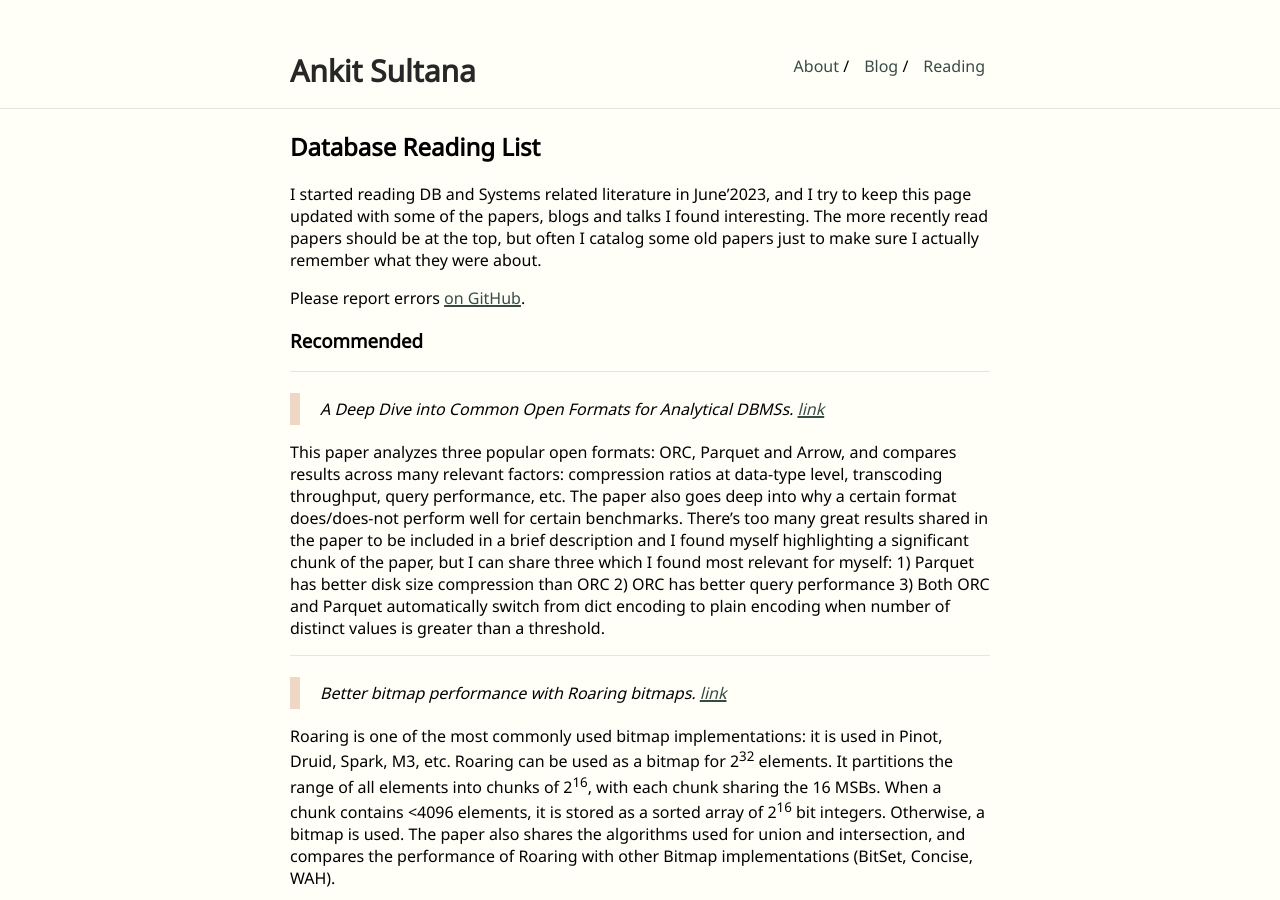
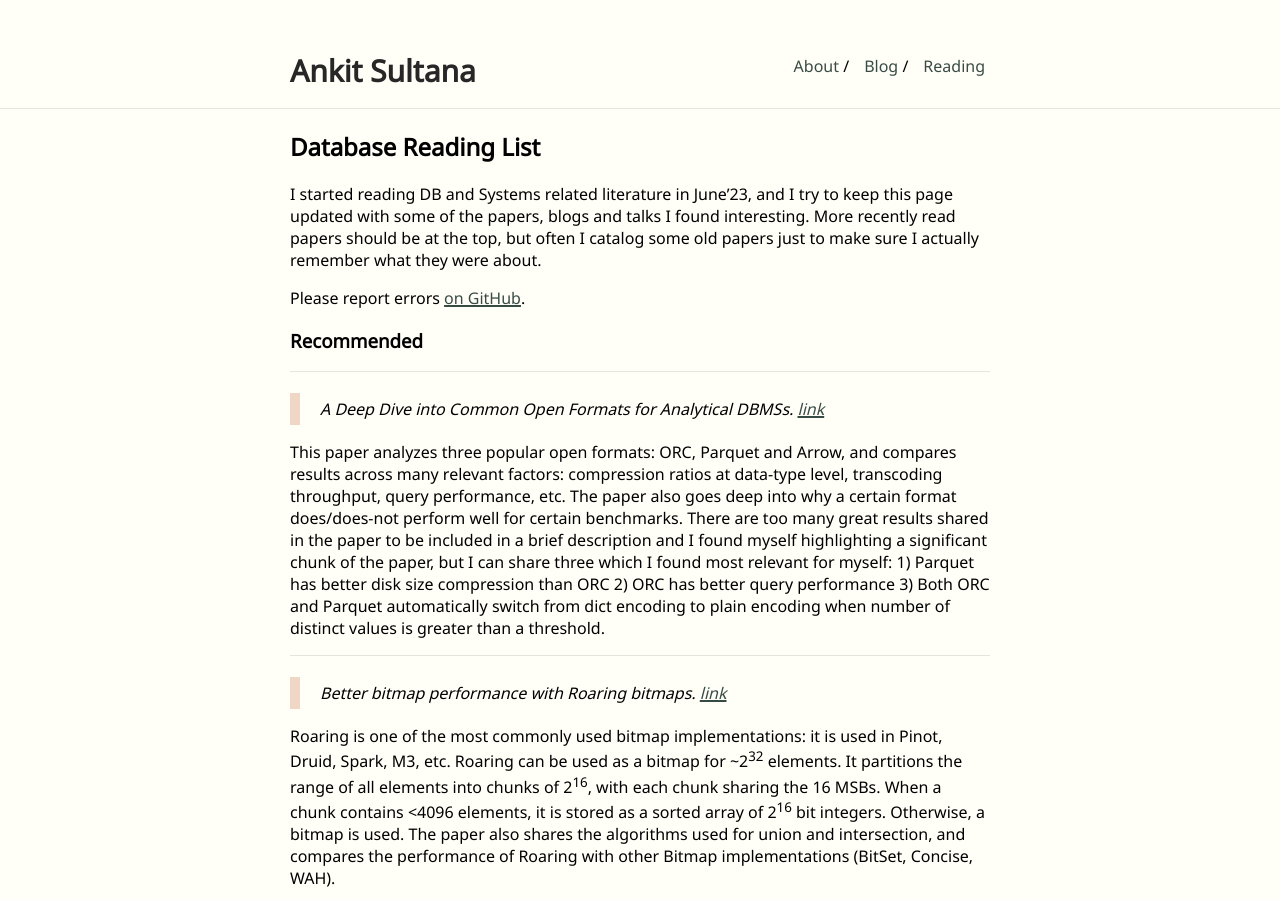
Before and after one commit to ankitsultana/ankitsultana.github.io, a Jekyll site: the page built from _posts/2023-09-19-reading-list.md, in a window 1280 px wide and 900 px high. Built offline with Jekyll 4.4.1, drawn with Linux system fonts in a browser that asks for light colours.

Commit message:
minor grammar

```diff
--- a/_posts/2023-09-19-reading-list.md
+++ b/_posts/2023-09-19-reading-list.md
@@ -8,8 +8,8 @@ blog_post: true
 
 ## Database Reading List
 
-I started reading DB and Systems related literature in June'2023, and I try to keep this page
-updated with some of the papers, blogs and talks I found interesting. The more recently read
+I started reading DB and Systems related literature in June'23, and I try to keep this page
+updated with some of the papers, blogs and talks I found interesting. More recently read
 papers should be at the top, but often I catalog some old papers just to make sure I actually
 remember what they were about.
 
@@ -25,7 +25,7 @@ A Deep Dive into Common Open Formats for Analytical DBMSs. <a href="https://arxi
 
 This paper analyzes three popular open formats: ORC, Parquet and Arrow, and compares results across many relevant
 factors: compression ratios at data-type level, transcoding throughput, query performance, etc. The paper also goes
-deep into why a certain format does/does-not perform well for certain benchmarks. There's too many great results
+deep into why a certain format does/does-not perform well for certain benchmarks. There are too many great results
 shared in the paper to be included in a brief description and I found myself highlighting a significant chunk of
 the paper, but I can share three which I found most relevant for myself: 1) Parquet has better disk size compression
 than ORC 2) ORC has better query performance 3) Both ORC and Parquet automatically switch from dict encoding to
@@ -38,7 +38,7 @@ Better bitmap performance with Roaring bitmaps. <a href="https://arxiv.org/pdf/1
 </div>
 
 Roaring is one of the most commonly used bitmap implementations: it is used in Pinot, Druid, Spark, M3, etc. Roaring can be used
-as a bitmap for 2<sup>32</sup> elements. It partitions the range of all elements into chunks of 2<sup>16</sup>, with each chunk
+as a bitmap for ~2<sup>32</sup> elements. It partitions the range of all elements into chunks of 2<sup>16</sup>, with each chunk
 sharing the 16 MSBs. When a chunk contains <4096 elements, it is stored as a sorted array of 2<sup>16</sup> bit integers. Otherwise,
 a bitmap is used. The paper also shares the algorithms used for union and intersection, and compares the performance of Roaring
 with other Bitmap implementations (BitSet, Concise, WAH).
```
